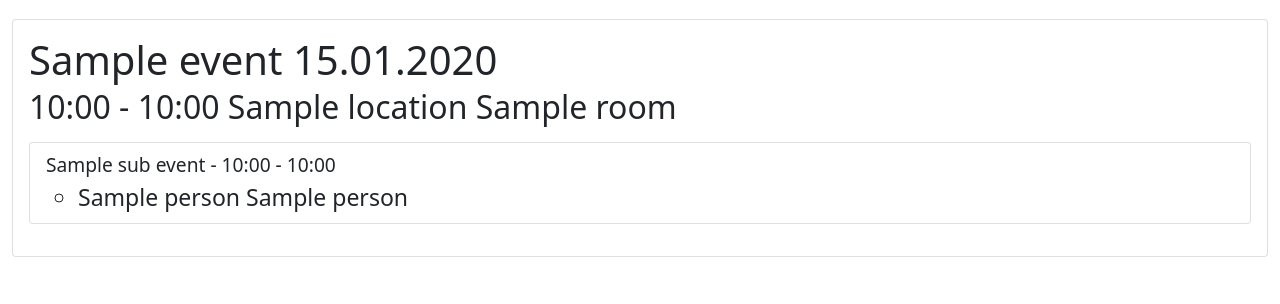
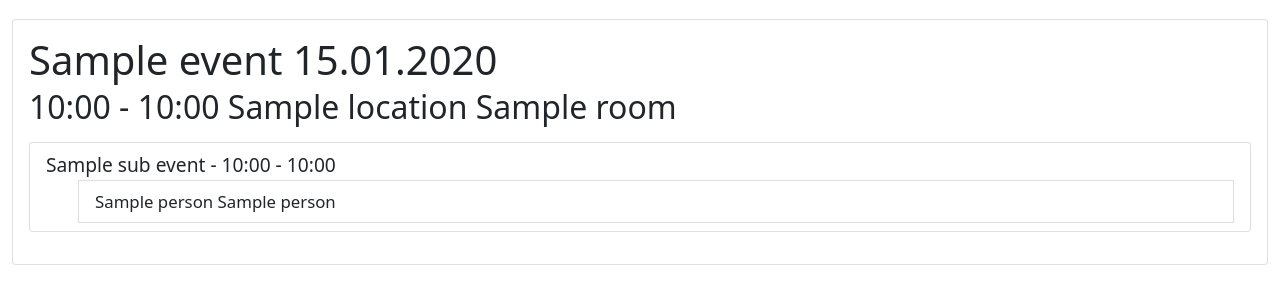
Before and after one commit to vkroll/cantorum, a Flask app: template app/templates/event_detail.html in a window 1280 px wide. Shown: the part 61-365 px from the top of the page. Run offline with Flask 3, Linux system fonts and the light colour scheme; tables that the repository leaves empty hold one stand-in row (values such as "Sample post"); the template is opened without the code that fills it: values that come from a table or form of the project are taken from there, most other values are stand-ins (such as "Sample title", 1, 10 or a date in 2020); some libraries are stand-ins or nearby versions.

Commit message:
cosmetic changes

```diff
--- a/app/templates/event_detail.html
+++ b/app/templates/event_detail.html
@@ -14,7 +14,7 @@
 
                         <ul>
                             {% for attendee in sub_event.attendees %}
-                                <li>{{ attendee.person.vorname }} {{ attendee.person.nachname }}</li>
+                                <li class="list-group-item small">{{ attendee.person.vorname }} {{ attendee.person.nachname }}</li>
                                 <!-- Add other attendee details as needed -->
                             {% endfor %}
                         </ul>
```
